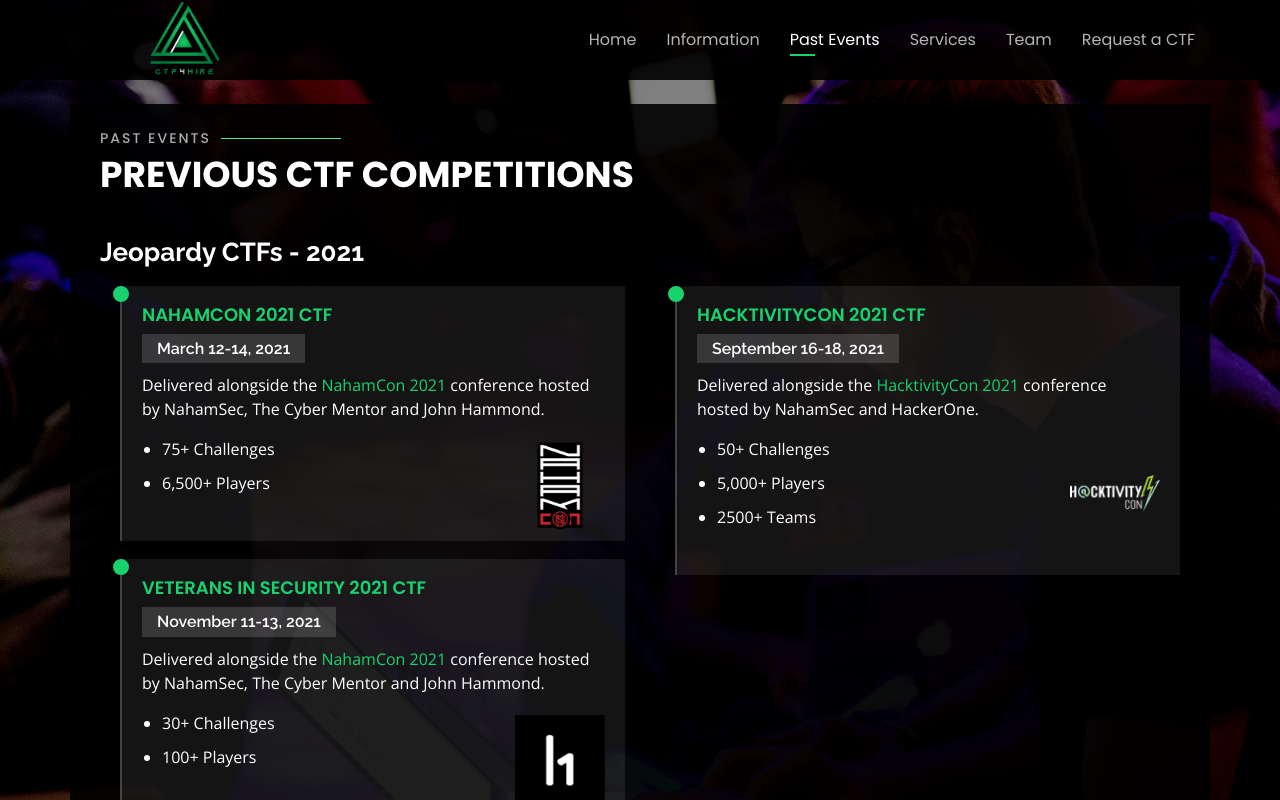
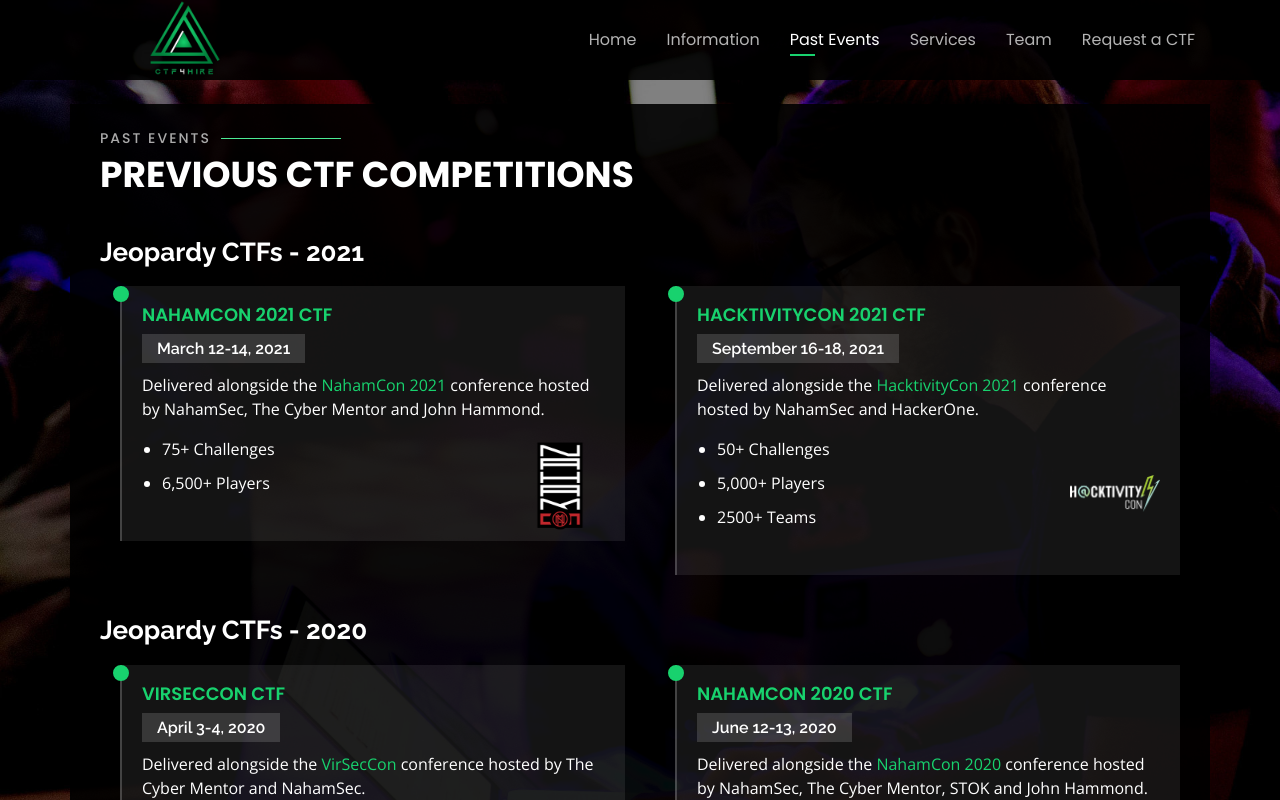
Before and after one commit to JustHackingCo/public-website, a React (Create React App) app: page /events in a window 1280 px wide. Shown: the top 800 px of the page. Built offline with nearby package versions, Linux system fonts and the light colour scheme.

Commit message:
Revert "Veteran ctf 2021 details added"
This reverts commit 9fd2ad6f3e01dea6bcf4bbb0a9d404bd381ac0d8.

```diff
--- a/src/pages/PastEvents.js
+++ b/src/pages/PastEvents.js
@@ -32,15 +32,6 @@
                                     <li>6,500+ Players</li>
                                 </ul>
                                 <a href="https://nahamcon.splashthat.com/" target="_blank" rel="noreferrer"><img src={nahamcon} alt="NahamCon Logo"/></a>
-                            </EventCard>
-
-                            <EventCard name="Veterans in Security 2021 CTF" date="November 11-13, 2021" link="#">
-                                <p>Delivered alongside the <a href="https://www.hackerone.com/events/veterans-security-community-day" target="_blank" rel="noreferrer">NahamCon 2021</a> conference hosted by NahamSec, The Cyber Mentor and John Hammond.</p>
-                                <ul>
-                                    <li>30+ Challenges</li>
-                                    <li>100+ Players</li>
-                                </ul>
-                                <a href="https://www.hackerone.com/events/veterans-security-community-day" target="_blank" rel="noreferrer"><img src={hackerone} alt="NahamCon Logo"/></a>
                             </EventCard>
 
                         </Col>
```
